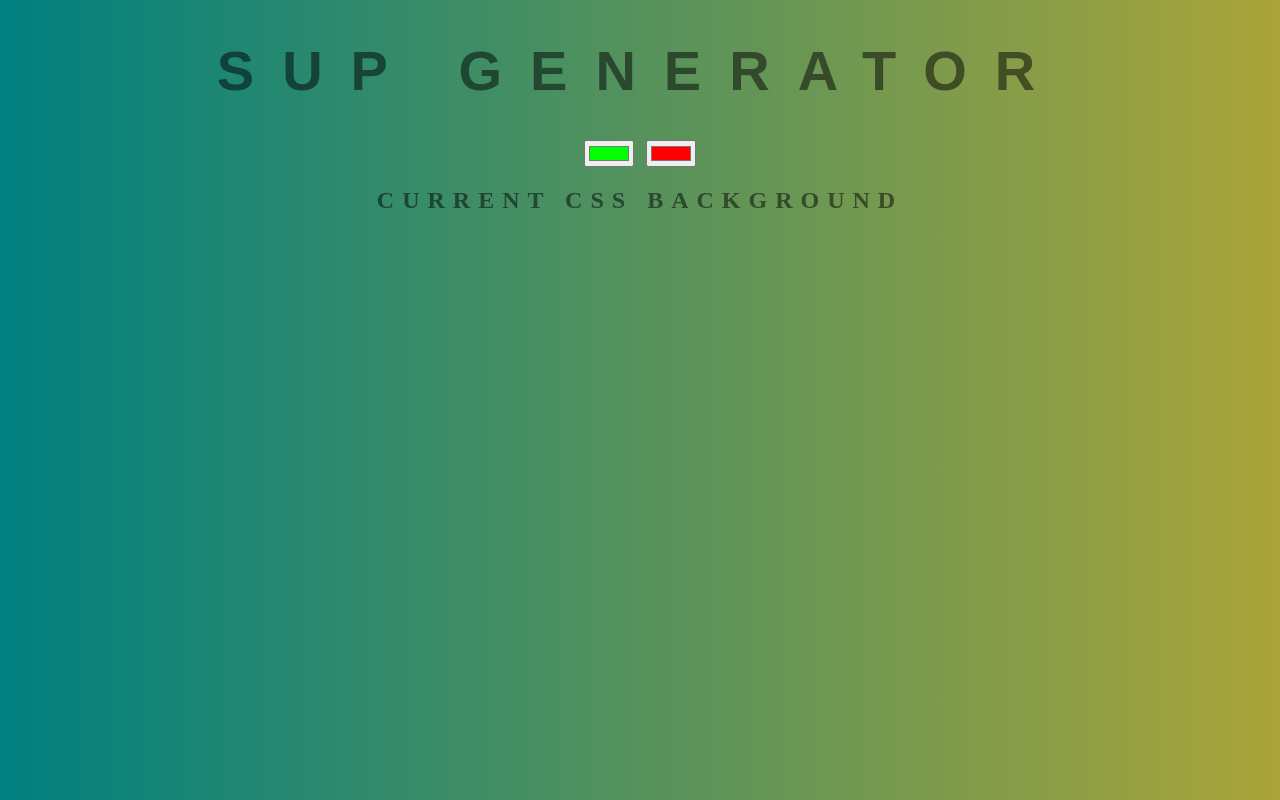
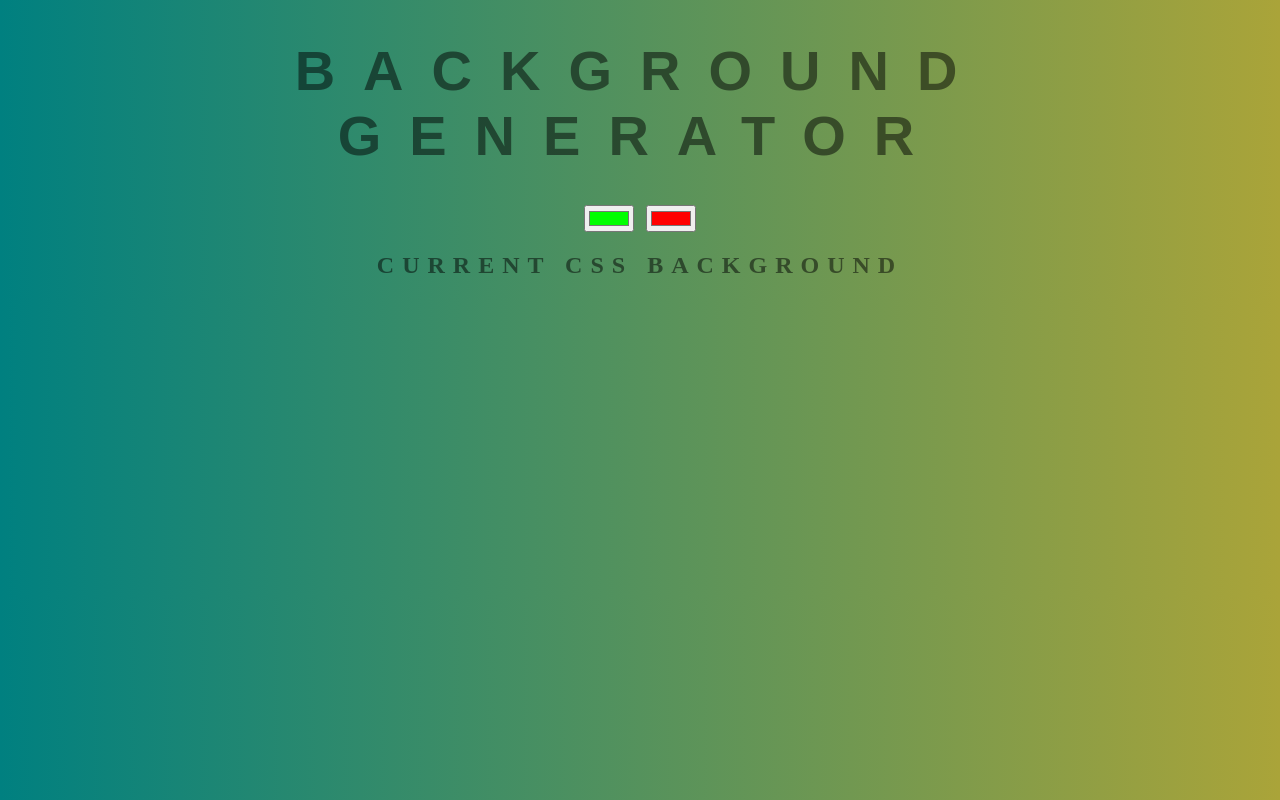
Before and after one commit to dev1110/background-generator, a plain HTML site: page index.html in a window 1280 px wide. Drawn offline with Linux system fonts and the light colour scheme.

Commit message:
Update index.html

```diff
--- a/index.html
+++ b/index.html
@@ -1,19 +1,15 @@
 <!DOCTYPE html>
 <html>
 <head>
-<!--  Meta  -->
-  <meta charset="UTF-8" />
-  <title>Gradient Generator</title>
+	<title>Gradient Background</title>
 	<link rel="stylesheet" type="text/css" href="style.css">
 </head>
-<body id= "body">
-	<h1 class="coolTitle">Sup Generator</h1>
-	<input type="color" name="color1" class="color1" value="#00ff00">
-	<input type="color" name="color2" class="color2" value="#ff0000">
-
+<body id="gradient">
+	<h1>Background Generator</h1>
+	<input class="color1" type="color" name="color1" value="#00ff00">
+	<input class="color2" type="color" name="color2" value="#ff0000">
 	<h2>Current CSS Background</h2>
 	<h3></h3>
-
 	<script type="text/javascript" src="script.js"></script>
 </body>
 </html>
```
